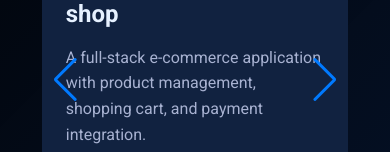
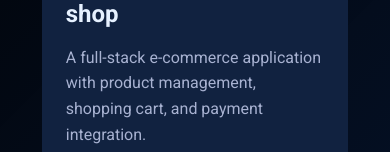
Before and after one commit to HalfBad-dnb/STRDev.com, a React (Create React App) app: page /projects in a window 390 px wide. Shown: the part 490-642 px from the top of the page. Built offline with nearby package versions, Linux system fonts and the light colour scheme.

Commit message:
mobile swipe update

```diff
--- a/src/components/pages/projects/Projects.css
+++ b/src/components/pages/projects/Projects.css
@@ -134,8 +134,12 @@
   }
 
   .swiper-button-next,
-  .swiper-button-prev {
-    display: none;
+  .swiper-button-prev,
+  .swiper-button-next.swiper-button-hidden,
+  .swiper-button-prev.swiper-button-hidden,
+  .swiper-button-next.swiper-button-disabled,
+  .swiper-button-prev.swiper-button-disabled {
+    display: none !important;
   }
 
   .project-card {
@@ -144,6 +148,22 @@
   }
 
   .projects {
-    padding: 2rem 0;
+    padding: 2rem 0 3rem;
+    position: relative;
+  }
+
+  .swipe-hint {
+    display: block;
+    text-align: center;
+    color: #64ffda;
+    font-size: 0.9rem;
+    margin-top: 1rem;
+    font-family: 'SF Mono', 'Fira Code', 'Fira Mono', 'Roboto Mono', monospace;
+    opacity: 0.7;
   }
 }
+
+/* Hide swipe hint on desktop */
+.swipe-hint {
+  display: none;
+}
--- a/src/components/pages/projects/ProjectsPage.js
+++ b/src/components/pages/projects/ProjectsPage.js
@@ -105,7 +105,12 @@ const Projects = () => {
             pagination={{
               clickable: true,
             }}
-            navigation={true}
+            navigation={{
+              nextEl: '.swiper-button-next',
+              prevEl: '.swiper-button-prev',
+              disabledClass: 'swiper-button-disabled',
+              hiddenClass: 'swiper-button-hidden'
+            }}
             modules={[EffectCoverflow, Pagination, Navigation]}
             className="mySwiper"
             breakpoints={{
@@ -150,6 +155,7 @@ const Projects = () => {
               </SwiperSlide>
             ))}
           </Swiper>
+          <div className="swipe-hint">Swipe to navigate</div>
         </div>
         <div className="projects-cta">
           <a href="https://github.com" target="_blank" rel="noopener noreferrer" className="primary-btn">
```
